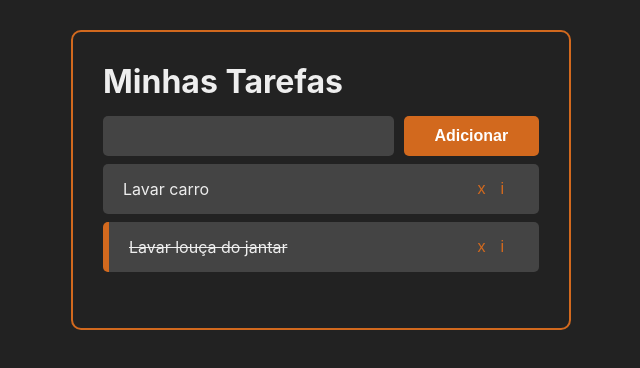
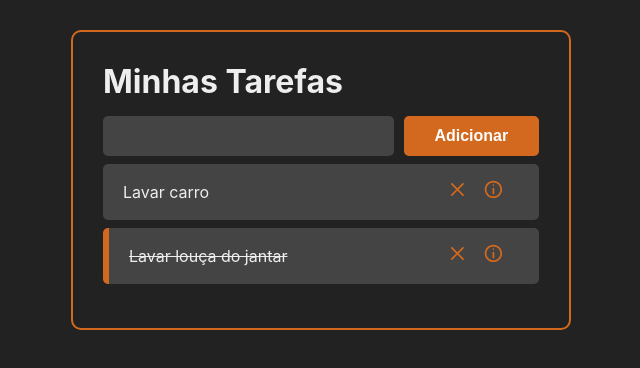
Before and after one commit to marcoscuomo/todo-react, a React (Create React App) app: page / in a window 1280 px wide. Shown: the top 368 px of the page, without its empty margins (319-959 px from the left). Built offline with nearby package versions, Linux system fonts and the light colour scheme.

Commit message:
Criando funcao de excluir todo

```diff
--- a/package.json
+++ b/package.json
@@ -8,6 +8,7 @@
     "@testing-library/user-event": "^12.1.10",
     "react": "^17.0.2",
     "react-dom": "^17.0.2",
+    "react-icons": "^4.2.0",
     "react-scripts": "4.0.3",
     "uuid": "^8.3.2",
     "web-vitals": "^1.0.1"
--- a/src/App.jsx
+++ b/src/App.jsx
@@ -46,7 +46,13 @@ export default function App() {
       }
       return todo;
     });
-    console.log(newTodos);
+
+    setTodos(newTodos);
+  }
+
+  const handleDeleteTodo = (idTodo) => {
+
+    const newTodos = todos.filter(todo => todo.id !== idTodo);
     setTodos(newTodos);
   }
 
@@ -61,6 +67,7 @@ export default function App() {
         <Todos
           todos={todos}
           handleChangeIsCompleted={handleChangeIsCompleted}
+          handleDeleteTodo={handleDeleteTodo}
         />
       </div>
     </div>
--- a/src/components/Todos/Todos.css
+++ b/src/components/Todos/Todos.css
@@ -27,7 +27,7 @@
   color: chocolate;
   background: none;
   border: none;
-  font-size: 1rem;
+  font-size: 1.3rem;
 }
 
 .todo .buttons button:hover {
--- a/src/components/Todos/index.jsx
+++ b/src/components/Todos/index.jsx
@@ -1,6 +1,8 @@
+import { CgClose, CgInfo } from 'react-icons/cg';
+
 import './Todos.css';
 
-export default function Todos({ todos, handleChangeIsCompleted }) {
+export default function Todos({ todos, handleChangeIsCompleted, handleDeleteTodo }) {
 
   const handleIsChecked = (idTodo) => {
     handleChangeIsCompleted(idTodo);
@@ -17,8 +19,8 @@ export default function Todos({ todos, handleChangeIsCompleted }) {
             {todo.title}
           </p>
           <div className="buttons">
-            <button>x</button>
-            <button>i</button>
+            <button onClick={() => {handleDeleteTodo(todo.id)}}><CgClose/></button>
+            <button><CgInfo /></button>
           </div>
         </div>
       ))}
```
Also changed, not shown: 1 other file (tests, documents, lock files or other folders).
